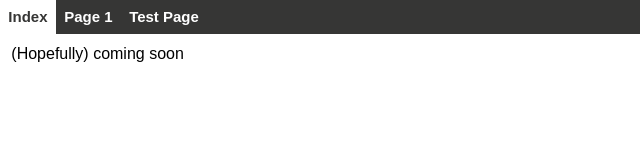
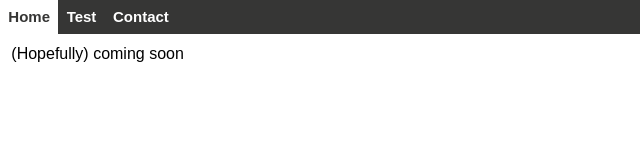
Before and after one commit to SandFrog/site, a plain HTML site: page index.html in a window 1280 px wide. Shown: the full height of the page, 0-640 px from the left. Drawn offline with Linux system fonts and the light colour scheme.

Commit message:
Fixed links

```diff
--- a/index.html
+++ b/index.html
@@ -6,9 +6,9 @@
 </head>
 <body>
 	<div id="top_bar">
-		<a href="index.html">Index</a>
-		<a href="page1.html">Page 1</a>
-		<a href="test.html">Test Page</a>
+		<a href="index.html">Home</a>
+		<a href="test.html">Test</a>
+		<a href="contact.html">Contact</a>
 	</div>
 
 	<p>(Hopefully) coming soon</p>
```
